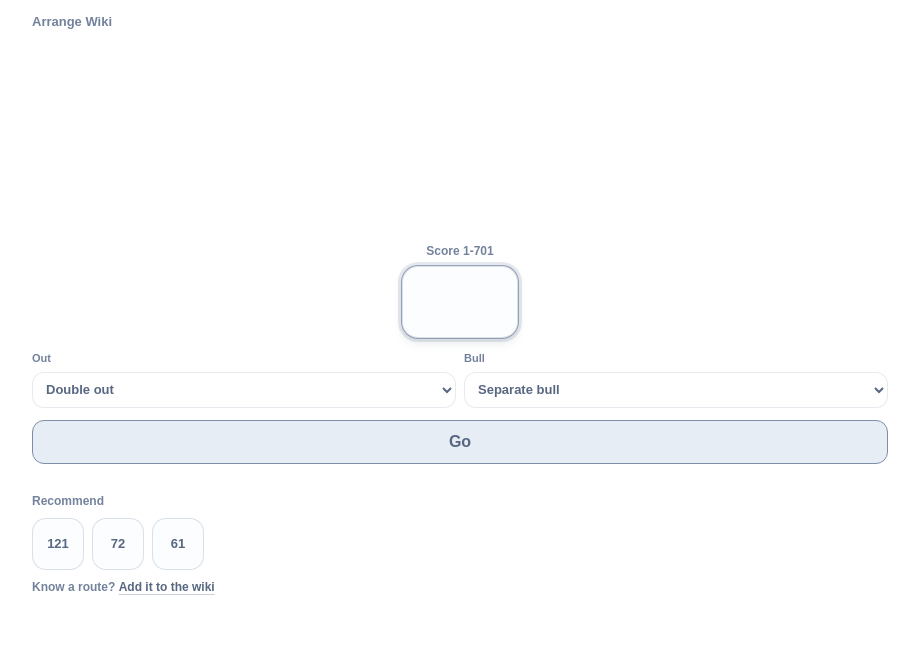
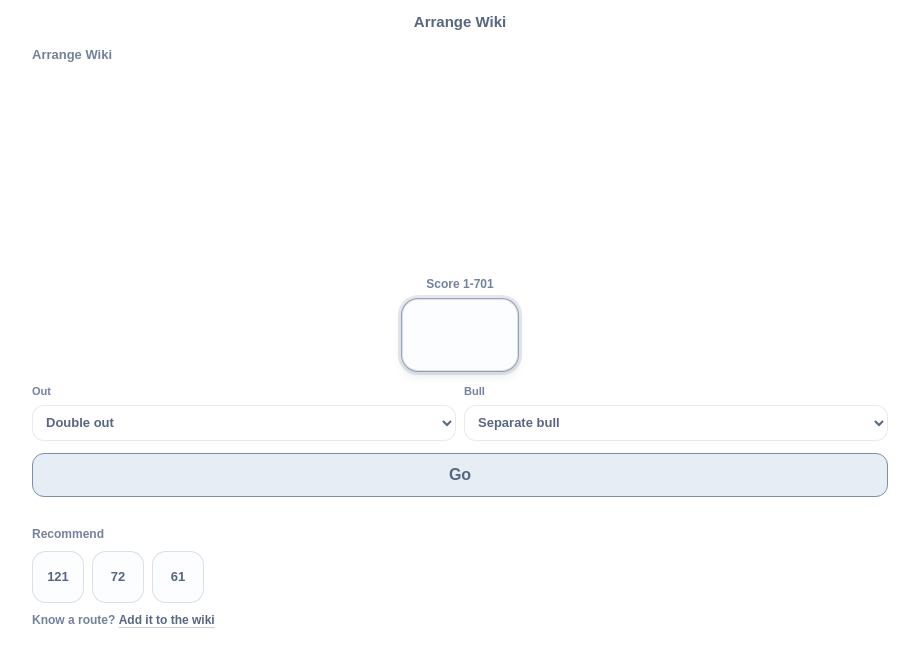
Before and after one commit to subaru-git/arrange-route, a Next.js app: page /scores in a window 1280 px wide. Shown: the top 662 px of the page, without its empty margins (180-1099 px from the left). Built offline with nearby package versions, Linux system fonts and the light colour scheme.

Commit message:
Add flat centered site header

```diff
--- a/app/globals.css
+++ b/app/globals.css
@@ -48,24 +48,22 @@ a:hover {
   text-decoration: none;
 }
 
-.site-header {
-  position: sticky;
-  top: 0;
-  z-index: 20;
+.app-header {
   display: flex;
-  gap: 10px;
-  align-items: center;
-  padding: 10px 12px;
-  background: linear-gradient(180deg, var(--color-surface-shell-0) 0%, var(--color-surface-shell-1) 100%);
-  box-shadow: 0 8px 16px -14px var(--elevation-2);
+  justify-content: center;
+  padding: 14px 12px 4px;
 }
 
-.site-header a {
-  padding: 10px 12px;
-  border-radius: 10px;
-  background: linear-gradient(180deg, var(--color-surface-control-0) 0%, var(--color-surface-control-1) 100%);
-  box-shadow: 0 4px 10px var(--elevation-1);
-  font-size: 14px;
+.app-header-title {
+  color: var(--color-text-primary);
+  font-size: 15px;
+  font-weight: 800;
+  line-height: 1;
+  text-decoration: none;
+}
+
+.app-header-title:hover {
+  filter: brightness(0.92);
 }
 
 .container {
--- a/app/layout.tsx
+++ b/app/layout.tsx
@@ -1,4 +1,5 @@
 import "./globals.css";
+import Link from "next/link";
 import { ReactNode } from "react";
 
 export const metadata = {
@@ -10,6 +11,11 @@ export default function RootLayout({ children }: { children: ReactNode }) {
   return (
     <html lang="en">
       <body>
+        <header className="app-header">
+          <Link href="/scores" className="app-header-title">
+            Arrange Wiki
+          </Link>
+        </header>
         <main className="container">{children}</main>
       </body>
     </html>
--- a/components/delete-post-control.tsx
+++ b/components/delete-post-control.tsx
@@ -73,7 +73,6 @@ export function DeletePostControl({
           <input type="hidden" name="remaining_score" value={remainingScore} />
           <div className="delete-modal-copy">
             <h2 id={`delete-title-${postId}`}>Delete route</h2>
-            <p>Enter today's date followed by {remainingScore}.</p>
           </div>
           <label className="delete-password-field">
             <span>Password</span>
--- a/components/site-header.tsx
+++ /dev/null
@@ -1,53 +0,0 @@
-"use client";
-
-import Link from "next/link";
-import { cn } from "@/lib/cn";
-
-const navItems = [
-  { href: "/scores", label: "Scores" },
-  { href: "/new", label: "New Post" },
-] as const;
-
-export function SiteHeader() {
-  return (
-    <header className="sticky top-0 z-20 h-14 w-[100dvw] backdrop-blur-sm">
-      <div className="mx-auto flex h-full w-[100dvw] items-stretch justify-between gap-4 bg-[linear-gradient(180deg,var(--color-surface-shell-0)_0%,var(--color-surface-shell-1)_100%)] px-3 shadow-[0_10px_18px_var(--elevation-2)]">
-        <div className="flex min-w-0 h-full items-stretch gap-2">
-          <Link href="/scores" className="flex h-full items-center gap-2 no-underline">
-            <span className="inline-flex h-7 w-7 items-center justify-center text-xs font-bold text-[var(--color-text-primary)]">
-              AW
-            </span>
-            <span className="whitespace-nowrap text-sm font-semibold tracking-[-0.01em] text-[var(--color-text-primary)]">
-              Arrange Wiki
-            </span>
-          </Link>
-
-          <nav className="flex h-full shrink-0 gap-2 whitespace-nowrap" aria-label="Primary">
-            {navItems.map((item) => {
-              return (
-                <Link
-                  key={item.href}
-                  href={item.href}
-                  className={cn(
-                    "inline-flex h-full items-center justify-center px-2 text-sm font-medium no-underline text-[var(--color-text-secondary)] transition",
-                    "hover:bg-[linear-gradient(180deg,var(--color-surface-control-0)_0%,var(--color-surface-control-1)_100%)] hover:text-[var(--color-text-primary)] hover:shadow-[0_6px_12px_var(--elevation-1)]",
-                    "after:ml-0 after:mt-0 after:block after:h-[1px] after:w-0 after:bg-[var(--color-line-active)] after:transition-[width]",
-                    "hover:after:w-full"
-                  )}
-                >
-                  {item.label}
-                </Link>
-              );
-            })}
-          </nav>
-        </div>
-
-        <div className="inline-flex h-full shrink-0 items-center gap-2 px-2 text-sm text-[var(--color-text-primary)] transition hover:bg-[linear-gradient(180deg,var(--color-surface-control-0)_0%,var(--color-surface-control-1)_100%)] hover:shadow-[0_6px_12px_var(--elevation-1)]">
-          <span className="inline-flex h-6 w-6 items-center justify-center text-xs font-semibold">U</span>
-          <span className="hidden sm:inline">User</span>
-          <span aria-hidden>▾</span>
-        </div>
-      </div>
-    </header>
-  );
-}
```
